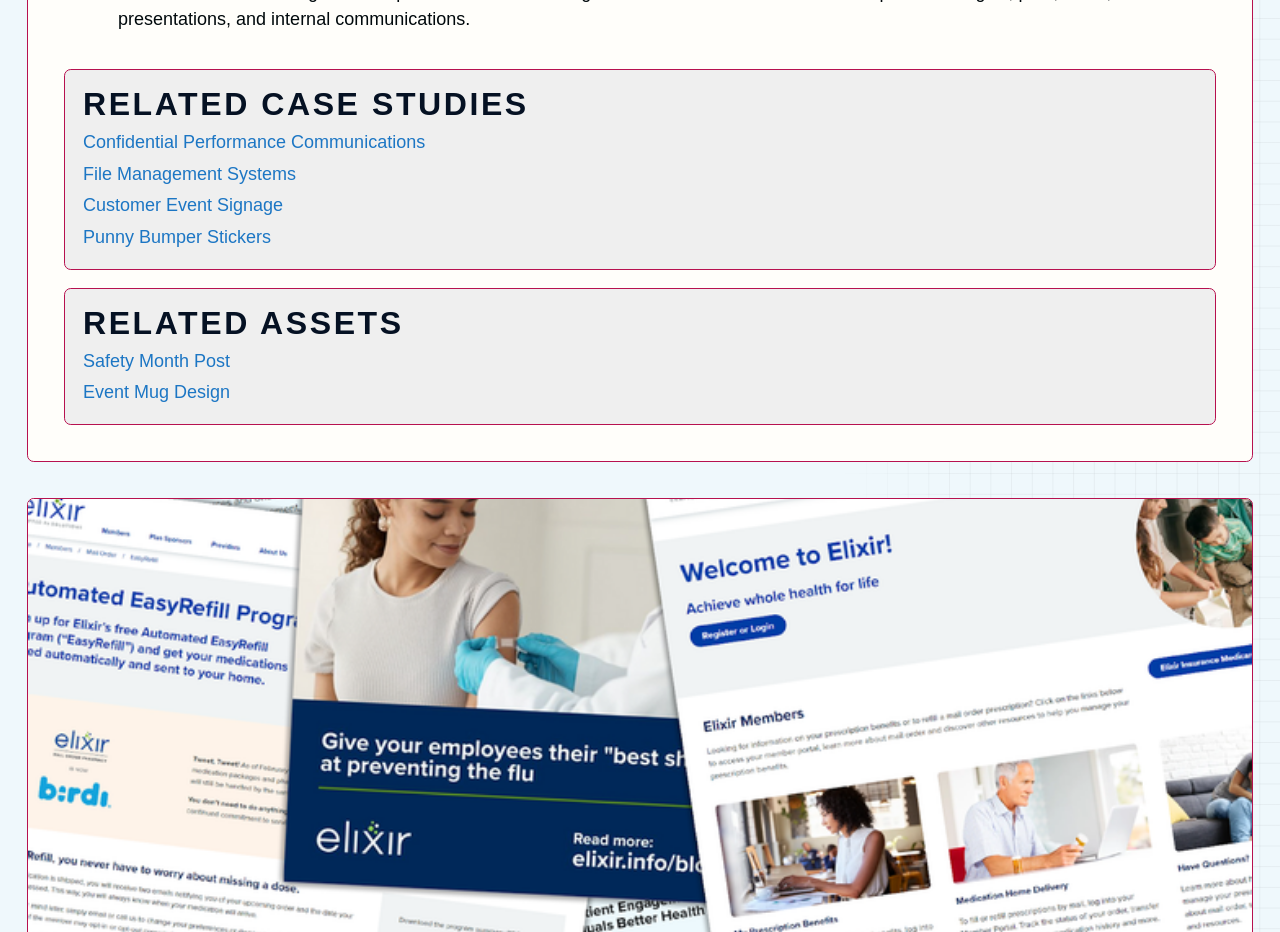
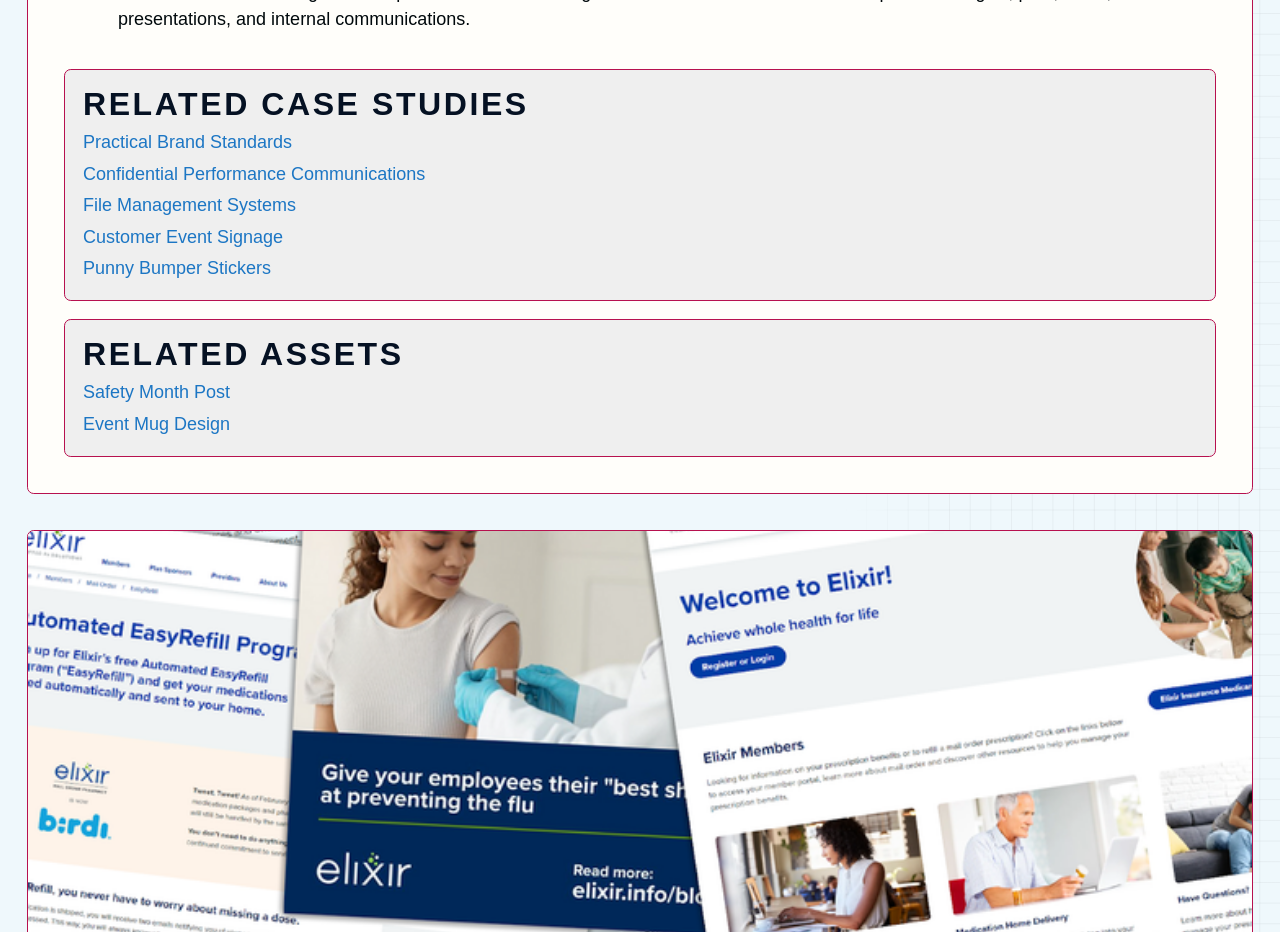
Before and after one commit to sforschen/asylum, a Next.js app: page /experience in a window 1280 px wide. Shown: the part 1420-2352 px from the top of the page. Built offline with nearby package versions, Linux system fonts and the light colour scheme.

Commit message:
Add brand standards to XKIG related case studies

```diff
--- a/app/experience/page.tsx
+++ b/app/experience/page.tsx
@@ -40,6 +40,10 @@
       "Partnered with marketing leadership to translate business goals into actionable creative roadmaps across digital, print, email, presentations, and internal communications.",
     ],
     relatedCaseStudies: [
+      {
+        href: getCaseStudyUrl("practical-brand-standards"),
+        label: "Practical Brand Standards",
+      },
       {
         href: getCaseStudyUrl("confidential-performance-communications"),
         label: "Confidential Performance Communications",
```
